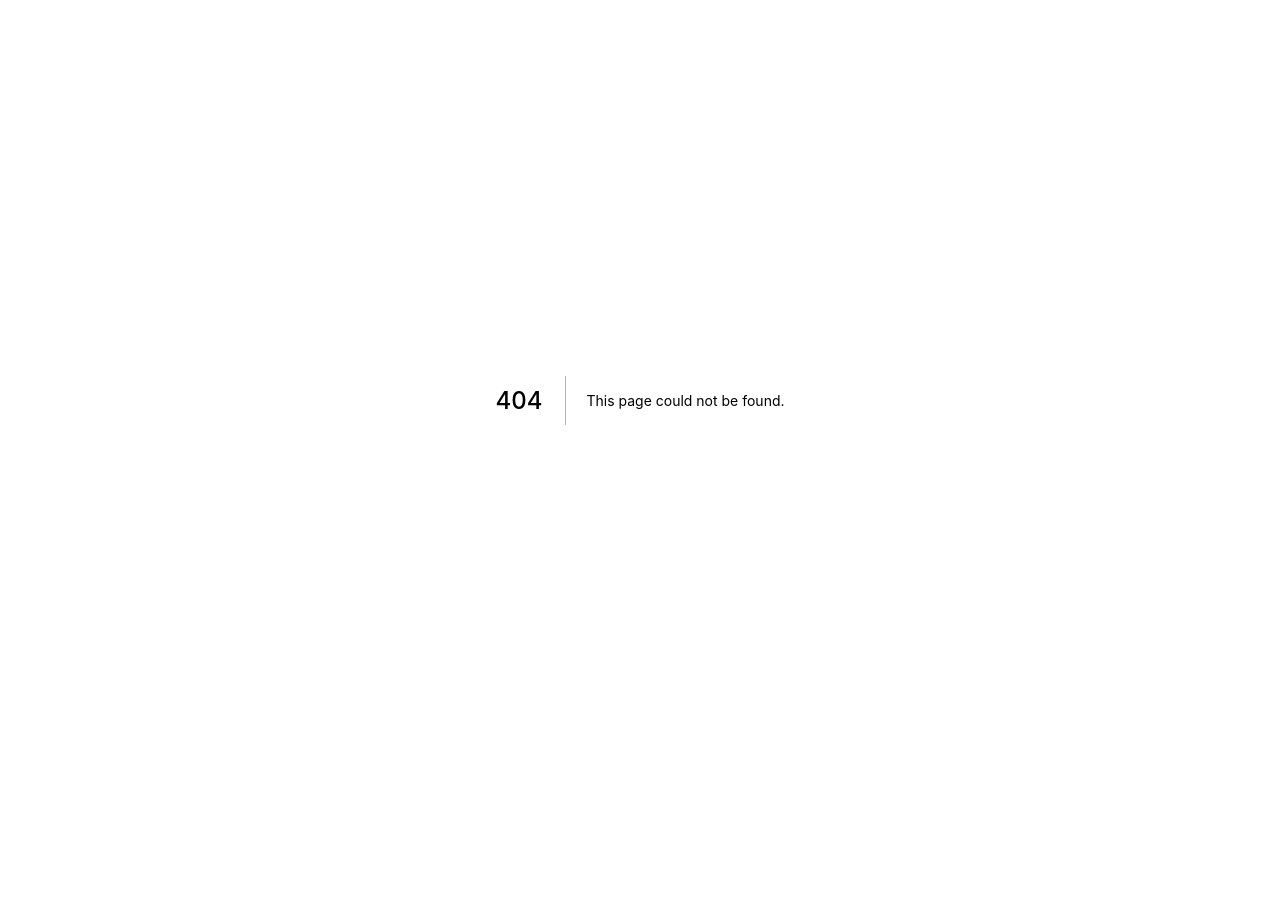
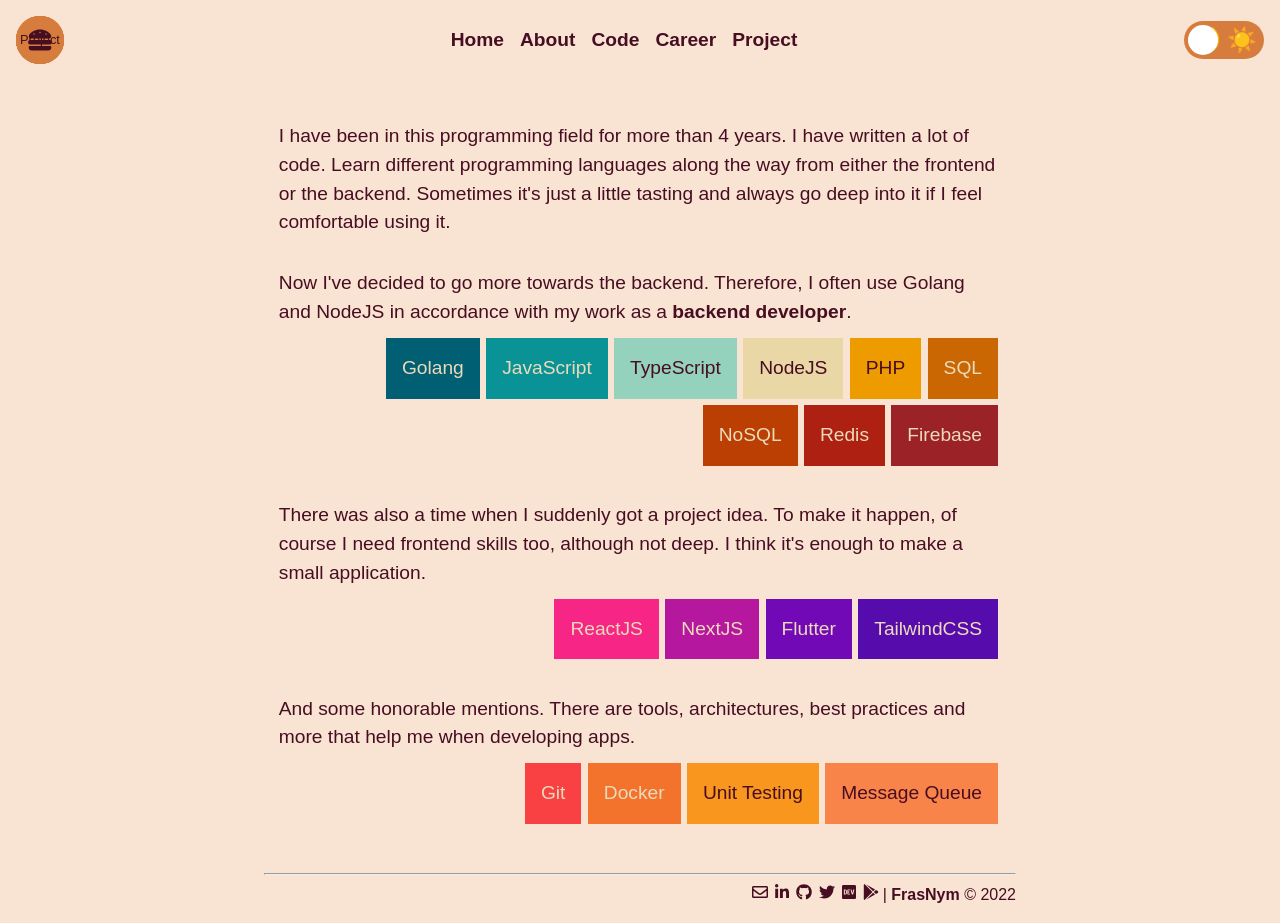
Before and after one commit to frasnym/next-portfolio-v2, a Next.js app: page /code in a window 1280 px wide. Before the commit this address had no page. Before the commit the page ends 800 px from the top, so only its background shows below. Built offline with nearby package versions, Linux system fonts and the light colour scheme.

Commit message:
feat(code): Add code page

```diff
--- /dev/null
+++ b/components/code-page/skills-box.tsx
@@ -0,0 +1,46 @@
+import styled from "styled-components";
+import { NextPage } from "next";
+import { ColorPallete } from "../../types";
+
+type SkillsBoxProps = {
+  skills: string[],
+  colorPalletes: ColorPallete[],
+};
+
+const Container = styled.div<{ colorPalletes: ColorPallete[] }>`
+  margin: 0.5rem 0 0 2rem;
+  display: -ms-flexbox;
+  display: flex;
+  -webkit-box-pack: end;
+  -ms-flex-pack: end;
+  justify-content: flex-end;
+  -ms-flex-wrap: wrap;
+  flex-wrap: wrap;
+  & div {
+    display: inline-block;
+    padding: 1rem;
+    margin: 0.2rem;
+    cursor: default;
+    & :hover {
+      transform: rotate(10deg);
+      box-shadow: 0 5px 12px rgba(0, 0, 0, 0.17), 0 4px 15px rgba(0, 0, 0, 0.15);
+    }
+  }
+  ${p => p.colorPalletes.map((color, index) => (`& div:nth-child(${index + 1}) {
+      background: ${color.background};
+      color: ${color.color};
+    }`))
+  }
+`;
+
+const SkillsBox: NextPage<SkillsBoxProps> = function ({ skills, colorPalletes }) {
+  return (
+    <Container colorPalletes={colorPalletes}>
+      {
+        skills.map(skill => (<div key={skill}>{skill}</div>))
+      }
+    </Container>
+  );
+}
+
+export default SkillsBox
--- a/components/navbar-ui/burger-menu.tsx
+++ b/components/navbar-ui/burger-menu.tsx
@@ -121,7 +121,9 @@ const BurgerMenu: NextPage = () => {
       <Item showMenu={showMenu}>
         <Link href="/about-me"><a>About</a></Link>
       </Item>
-      <Item showMenu={showMenu}>Skills</Item>
+      <Item showMenu={showMenu}>
+        <Link href="/code"><a>Code</a></Link>
+      </Item>
       <Item showMenu={showMenu}>Career</Item>
       <Item showMenu={showMenu}>Project</Item>
       <ShowHideBtn showMenu={showMenu} onClick={() => setShowMenu(!showMenu)}>
--- a/components/ui/navbar.tsx
+++ b/components/ui/navbar.tsx
@@ -45,7 +45,7 @@ const NavBar: NextPage = () => {
       <NavMenu>
         <Link href="/"><a>Home</a></Link>
         <Link href="/about-me"><a>About</a></Link>
-        <Link href="/"><a>Skills</a></Link>
+        <Link href="/code"><a>Code</a></Link>
         <Link href="/"><a>Career</a></Link>
         <Link href="/"><a>Project</a></Link>
       </NavMenu>
--- /dev/null
+++ b/pages/code.tsx
@@ -0,0 +1,52 @@
+import type { NextPage } from 'next'
+import styled from 'styled-components';
+import SkillsBox from '../components/code-page/skills-box';
+import DefaultLayout from '../components/layouts/default-layout';
+import { COLOR_PALLETES } from '../components/utils/contant';
+
+const Container = styled.article`
+  text-align: left;
+  font-size: 1.2rem;
+  & p {
+    padding: 0.8rem 0.8rem 0 0.8rem;
+  }
+`;
+
+const Code: NextPage = () => {
+  return (
+    <DefaultLayout title='Code'>
+      <Container>
+        <p>
+          I have been in this programming field for more than 4 years.
+          I have written a lot of code. Learn different programming languages along the way from either the frontend or the backend.
+          Sometimes it's just a little tasting and always go deep into it if I feel comfortable using it.
+        </p>
+        <p>
+          Now I've decided to go more towards the backend.
+          Therefore, I often use Golang and NodeJS in accordance with my work as a <b>backend developer</b>.
+          <SkillsBox
+            skills={['Golang', 'JavaScript', 'TypeScript', 'NodeJS', 'PHP', 'SQL', 'NoSQL', 'Redis', 'Firebase']}
+            colorPalletes={COLOR_PALLETES[0]}
+          />
+        </p>
+        <p>
+          There was also a time when I suddenly got a project idea. To make it happen, of course I need frontend skills too, although not deep.
+          I think it's enough to make a small application.
+          <SkillsBox
+            skills={['ReactJS', 'NextJS', 'Flutter', 'TailwindCSS']}
+            colorPalletes={COLOR_PALLETES[1]}
+          />
+        </p>
+        <p>
+          And some honorable mentions. There are tools, architectures, best practices and more that help me when developing apps.
+          <SkillsBox
+            skills={['Git', 'Docker', 'Unit Testing', 'Message Queue']}
+            colorPalletes={COLOR_PALLETES[2]}
+          />
+        </p>
+      </Container>
+    </DefaultLayout>
+  )
+}
+
+export default Code
```
